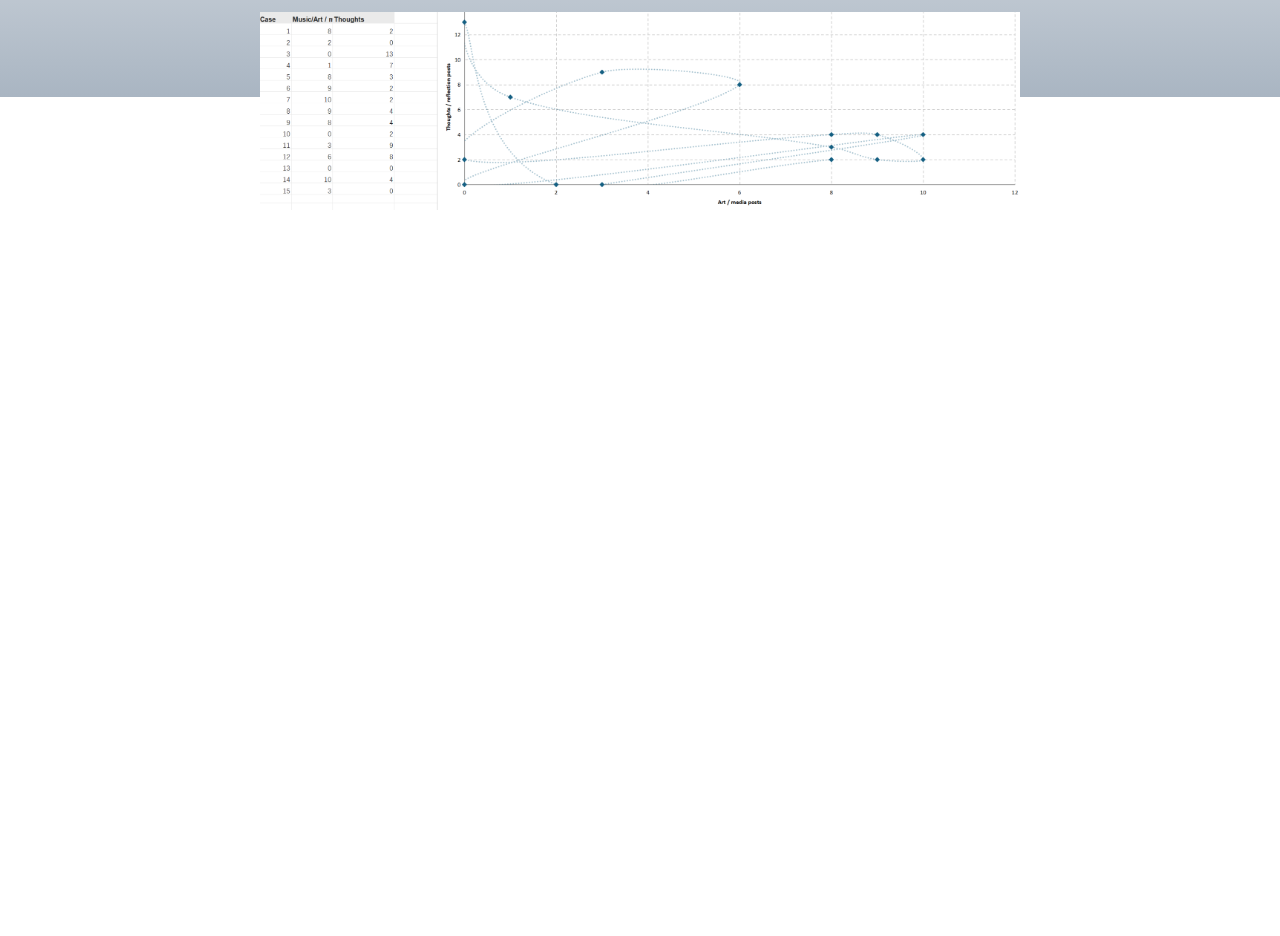
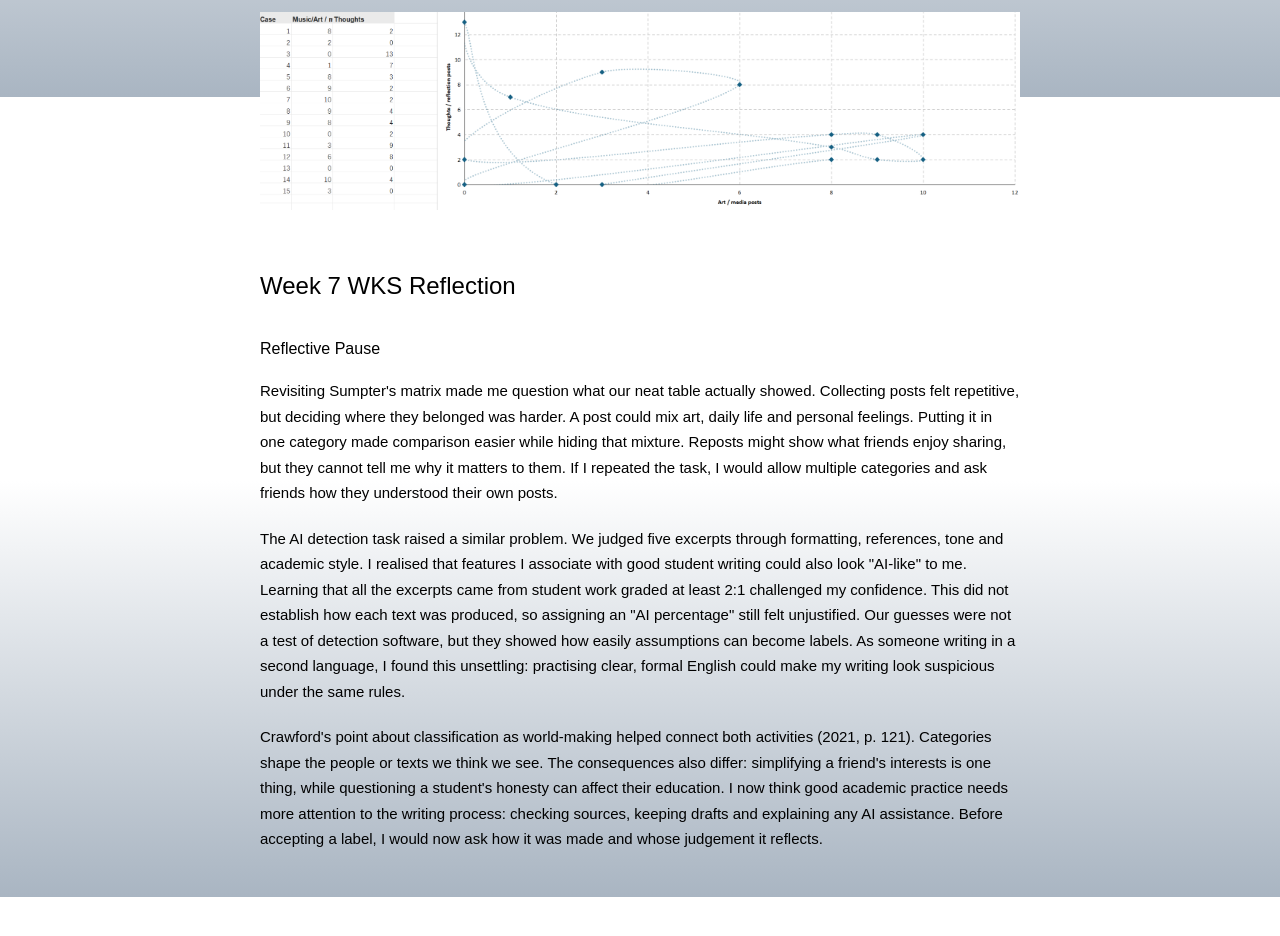
Before and after one commit to AriAmuro/COMM5780, a plain HTML site: page wks.html in a window 1280 px wide. Shown: the part 3103-4039 px from the top of the page. Before the commit the page ends 3403 px from the top, so only its background shows below. Drawn offline with Linux system fonts and the light colour scheme.

Commit message:
Add Week 7 critical reflection on classification and AI detection

```diff
--- a/wks.html
+++ b/wks.html
@@ -74,6 +74,13 @@
         </a>
       </figure>
     </article>
+    <article class="reflection" id="week-7">
+      <h2 class="reflection-title">Week 7 WKS Reflection</h2>
+      <h3>Reflective Pause</h3>
+      <p>Revisiting Sumpter's matrix made me question what our neat table actually showed. Collecting posts felt repetitive, but deciding where they belonged was harder. A post could mix art, daily life and personal feelings. Putting it in one category made comparison easier while hiding that mixture. Reposts might show what friends enjoy sharing, but they cannot tell me why it matters to them. If I repeated the task, I would allow multiple categories and ask friends how they understood their own posts.</p>
+      <p>The AI detection task raised a similar problem. We judged five excerpts through formatting, references, tone and academic style. I realised that features I associate with good student writing could also look "AI-like" to me. Learning that all the excerpts came from student work graded at least 2:1 challenged my confidence. This did not establish how each text was produced, so assigning an "AI percentage" still felt unjustified. Our guesses were not a test of detection software, but they showed how easily assumptions can become labels. As someone writing in a second language, I found this unsettling: practising clear, formal English could make my writing look suspicious under the same rules.</p>
+      <p>Crawford's point about classification as world-making helped connect both activities (2021, p. 121). Categories shape the people or texts we think we see. The consequences also differ: simplifying a friend's interests is one thing, while questioning a student's honesty can affect their education. I now think good academic practice needs more attention to the writing process: checking sources, keeping drafts and explaining any AI assistance. Before accepting a label, I would now ask how it was made and whose judgement it reflects.</p>
+    </article>
   </main>
 </body>
 </html>
```
